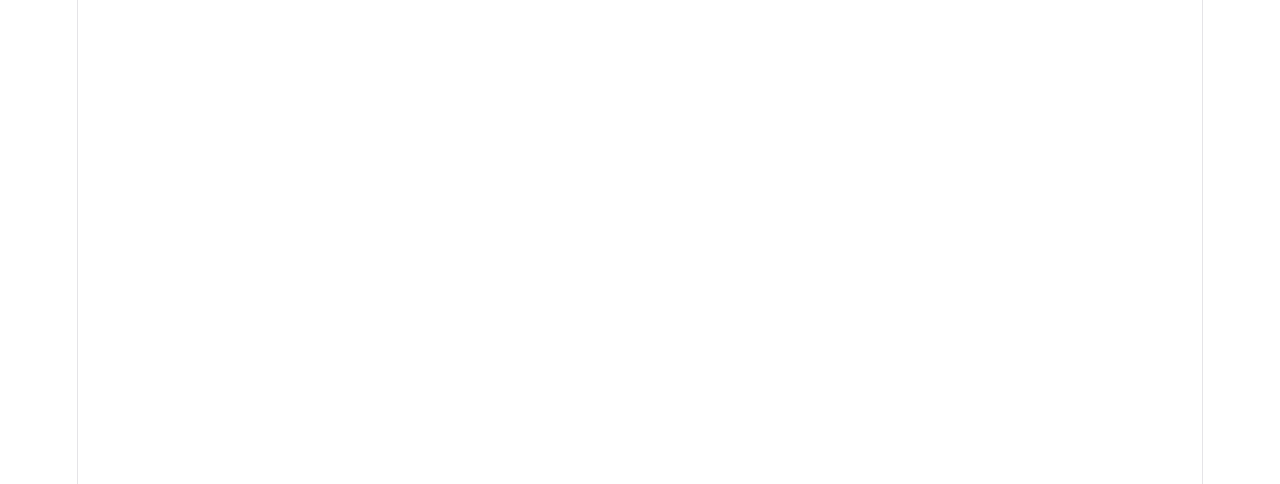
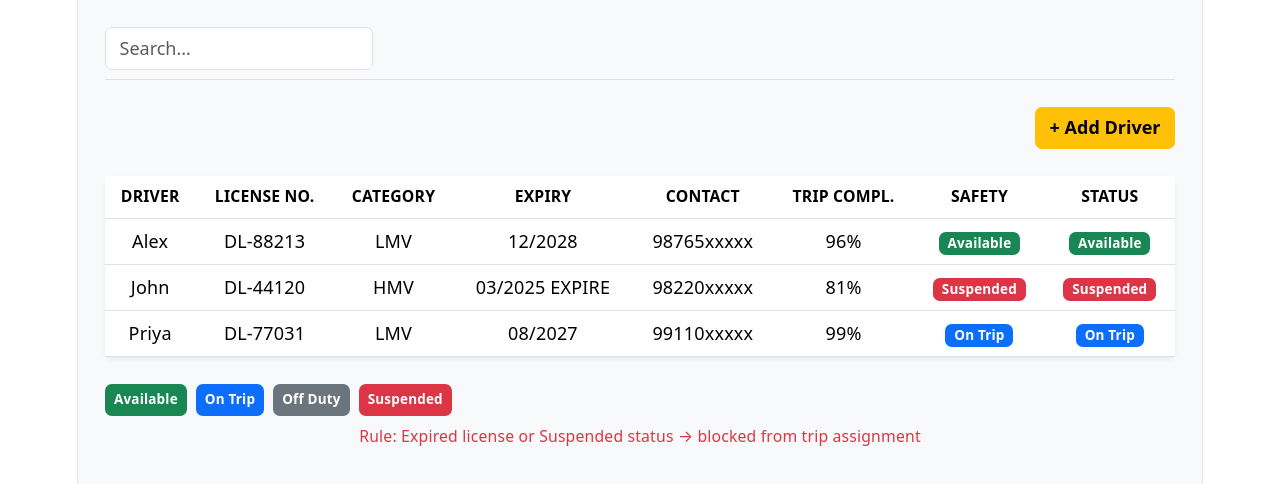
Before and after one commit to Ranadhruvi/TransitOps, a React app in the folder frontend/: page /drivers in a window 1280 px wide. Before the commit this address had no page. Shown: the top 484 px of the page. Built offline with nearby package versions, Linux system fonts and the light colour scheme; the HTML template or start-up script is replaced by a standard one.

Commit message:
Added my component

```diff
--- a/frontend/src/App.jsx
+++ b/frontend/src/App.jsx
@@ -1,25 +1,29 @@
-import React from 'react';
 import { BrowserRouter as Router, Routes, Route, Navigate } from 'react-router-dom';
 import 'bootstrap/dist/css/bootstrap.min.css';
 
-// Import the components
 import Login from './components/Login';
 import Dashboard from './components/Dashboard';
 import VehicleRegistry from './components/VehicleRegistry';
 import TripDispatcher from './components/TripDispatcher';
+// New imports below
+import Drivers from './components/Drivers';
+import Maintenance from './components/Maintenance';
+import FuelExpenses from './components/FuelExpenses';
+import Analytics from './components/Analytics';
 
 function App() {
   return (
     <Router>
       <Routes>
-        {/* Default route redirects to login */}
         <Route path="/" element={<Navigate to="/login" />} />
-
-        {/* Main Application Routes */}
         <Route path="/login" element={<Login />} />
         <Route path="/dashboard" element={<Dashboard />} />
         <Route path="/vehicles" element={<VehicleRegistry />} />
         <Route path="/dispatch" element={<TripDispatcher />} />
+        <Route path="/drivers" element={<Drivers />} />
+        <Route path="/maintenance" element={<Maintenance />} />
+        <Route path="/fuel" element={<FuelExpenses />} />
+        <Route path="/analytics" element={<Analytics />} />
       </Routes>
     </Router>
   );
--- /dev/null
+++ b/frontend/src/components/Drivers.jsx
@@ -0,0 +1,70 @@
+const Drivers = () => {
+  return (
+    <div className="container-fluid p-4 bg-light min-vh-100">
+      <div className="d-flex justify-content-between align-items-center mb-4 pb-2 border-bottom">
+        <input type="text" className="form-control w-25" placeholder="Search..." />
+      </div>
+
+      <div className="d-flex justify-content-end mb-4">
+        <button className="btn btn-warning fw-bold">+ Add Driver</button>
+      </div>
+
+      <table className="table table-hover bg-white shadow-sm rounded mb-4">
+        <thead>
+          <tr className="text-muted small">
+            <th>DRIVER</th>
+            <th>LICENSE NO.</th>
+            <th>CATEGORY</th>
+            <th>EXPIRY</th>
+            <th>CONTACT</th>
+            <th>TRIP COMPL.</th>
+            <th>SAFETY</th>
+            <th>STATUS</th>
+          </tr>
+        </thead>
+        <tbody>
+          <tr>
+            <td>Alex</td>
+            <td>DL-88213</td>
+            <td>LMV</td>
+            <td>12/2028</td>
+            <td>98765xxxxx</td>
+            <td>96%</td>
+            <td><span className="badge bg-success">Available</span></td>
+            <td><span className="badge bg-success">Available</span></td>
+          </tr>
+          <tr>
+            <td>John</td>
+            <td>DL-44120</td>
+            <td>HMV</td>
+            <td>03/2025 EXPIRE</td>
+            <td>98220xxxxx</td>
+            <td>81%</td>
+            <td><span className="badge bg-danger">Suspended</span></td>
+            <td><span className="badge bg-danger">Suspended</span></td>
+          </tr>
+          <tr>
+            <td>Priya</td>
+            <td>DL-77031</td>
+            <td>LMV</td>
+            <td>08/2027</td>
+            <td>99110xxxxx</td>
+            <td>99%</td>
+            <td><span className="badge bg-primary">On Trip</span></td>
+            <td><span className="badge bg-primary">On Trip</span></td>
+          </tr>
+        </tbody>
+      </table>
+
+      <div className="d-flex gap-2">
+        <span className="badge bg-success p-2">Available</span>
+        <span className="badge bg-primary p-2">On Trip</span>
+        <span className="badge bg-secondary p-2">Off Duty</span>
+        <span className="badge bg-danger p-2">Suspended</span>
+      </div>
+      <small className="text-danger d-block mt-2">Rule: Expired license or Suspended status → blocked from trip assignment</small>
+    </div>
+  );
+};
+
+export default Drivers;
```
